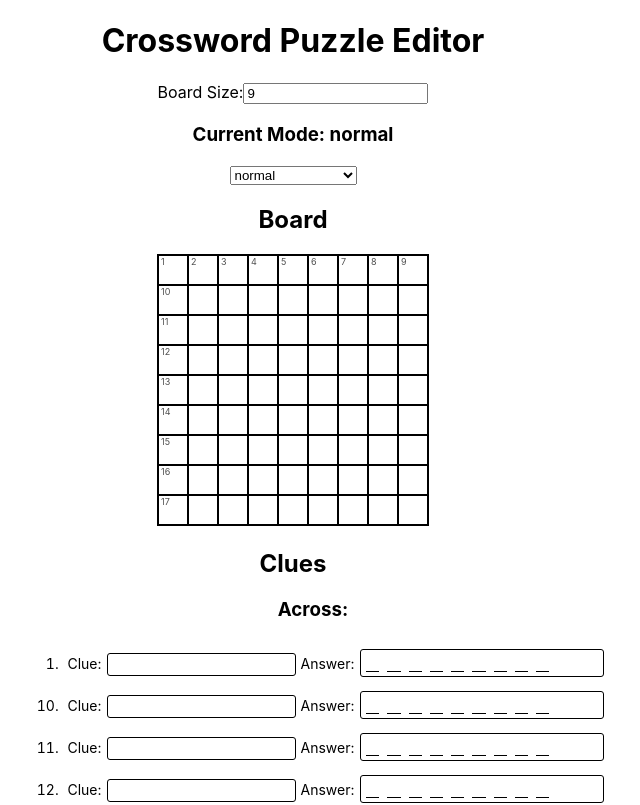
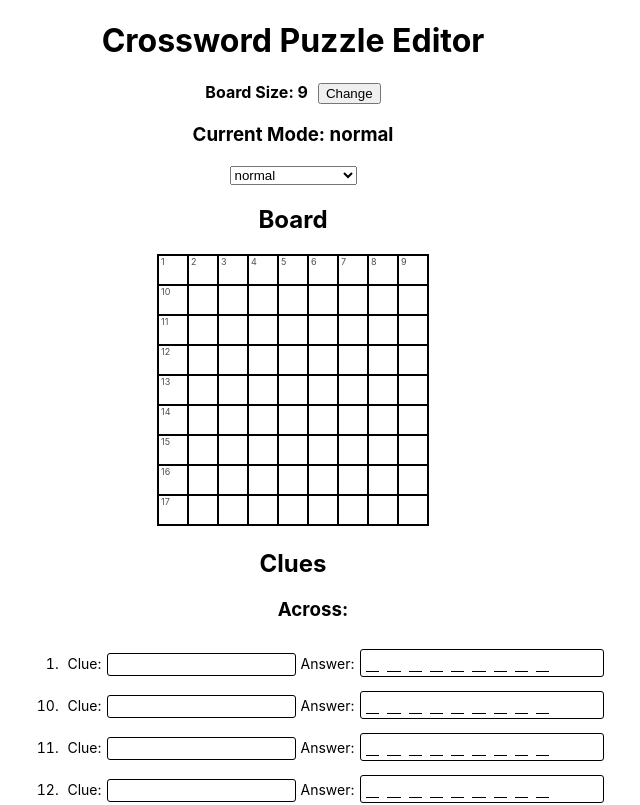
Before and after one commit to patrickweaver/crossword, a React (Create React App) app: page / in a window 1280 px wide. Shown: the top 805 px of the page, without its empty margins (347-987 px from the left). Built offline with nearby package versions, Linux system fonts and the light colour scheme.

Commit message:
resize-board

```diff
--- a/src/App.tsx
+++ b/src/App.tsx
@@ -99,8 +99,7 @@ function App() {
 
   }
 
-  function updateBoardSize(event: React.ChangeEvent<HTMLInputElement>): void {
-    const newBoardSize: number = parseInt(event.target.value);
+  function updateBoardSize(newBoardSize: number): void {
     let updatedBoard: boardSquare[][] = [...board];
     if (newBoardSize < boardSize) {
       updatedBoard = board
--- /dev/null
+++ b/src/BoardSize.css
@@ -0,0 +1,9 @@
+.bs-label {
+  display: block;
+  margin: 0 0 .5em;
+}
+
+.bs-element {
+  display: inline-block;
+  margin: 0 5px;
+}
--- a/src/BoardSize.tsx
+++ b/src/BoardSize.tsx
@@ -1,16 +1,70 @@
-import React from 'react';
+import React, { useState } from 'react';
+
+import './BoardSize.css';
+
 
 interface boardSizeProps {
   boardSize: number,
-  updateBoardSize: (event: React.ChangeEvent<HTMLInputElement>) => void,
+  updateBoardSize: (newBoardSize: number) => void,
 }
 
 export default function BoardSize(props: boardSizeProps): JSX.Element {
 
+  const [editing, setEditing] = useState(false);
+  const [tempBoardSize, setTempBoardSize] = useState(props.boardSize);
+
+  function tempUpdateBoardSize(event: React.ChangeEvent<HTMLInputElement>): void {
+    console.log(event.target);
+    console.log(document.activeElement);
+    const newBoardSize: number = parseInt(event.target.value);
+    setTempBoardSize(newBoardSize)
+  }
+
+  function endEditing(): void {
+    setEditing(false);
+    props.updateBoardSize(tempBoardSize);
+  }
+
+  let boardSize;
+  if (editing) {
+    boardSize = (
+      <div>
+        <label className="bs-label">
+          Update Board Size:
+        </label>
+        <input
+          className="bs-element"
+          type="number"
+          value={tempBoardSize}
+          onChange={tempUpdateBoardSize}
+        />
+        <button
+          className="bs-element"
+          onClick={endEditing}
+        >
+          Save
+        </button>
+      </div>
+    )
+  } else {
+    boardSize = (
+      <div>
+        <h4 className="bs-element">
+          Board Size: {props.boardSize}
+        </h4>
+        <button
+          className="bs-element"
+          onClick={() => setEditing(true)}
+        >
+          Change
+        </button>
+      </div>
+    )
+  }
+
   return (
     <div id="board-size">
-      <label>Board Size:</label>
-      <input type="number" value={props.boardSize} onChange={props.updateBoardSize} />
+      {boardSize}
     </div>
   )
 }
```
